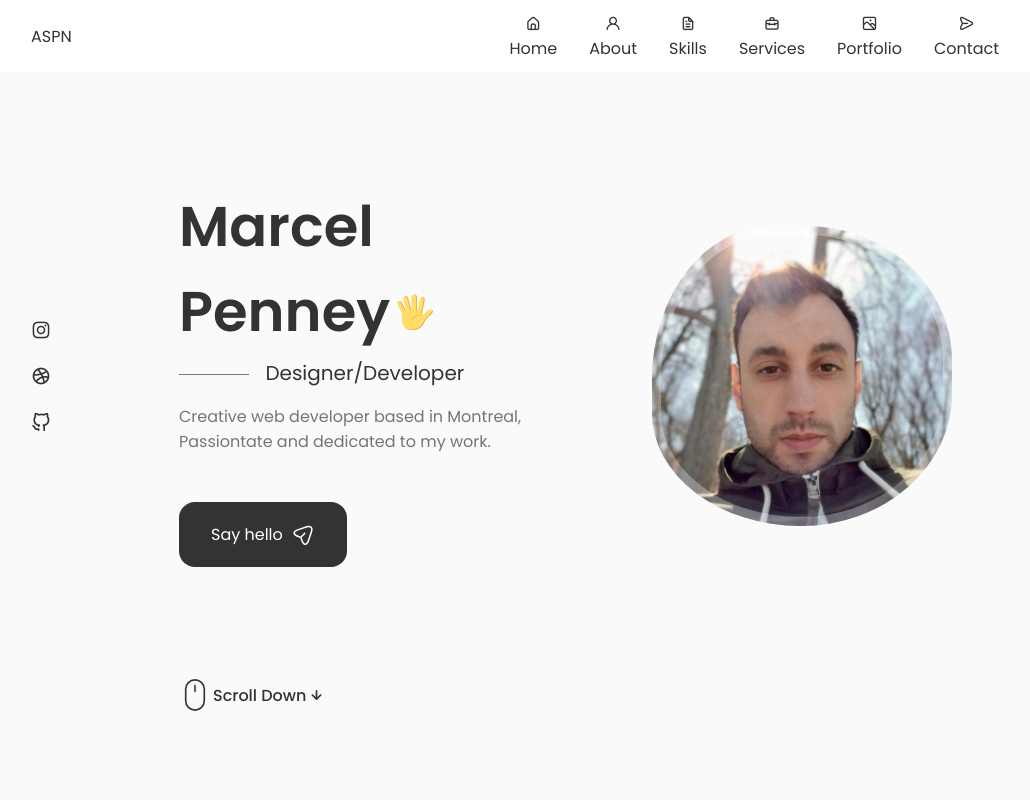
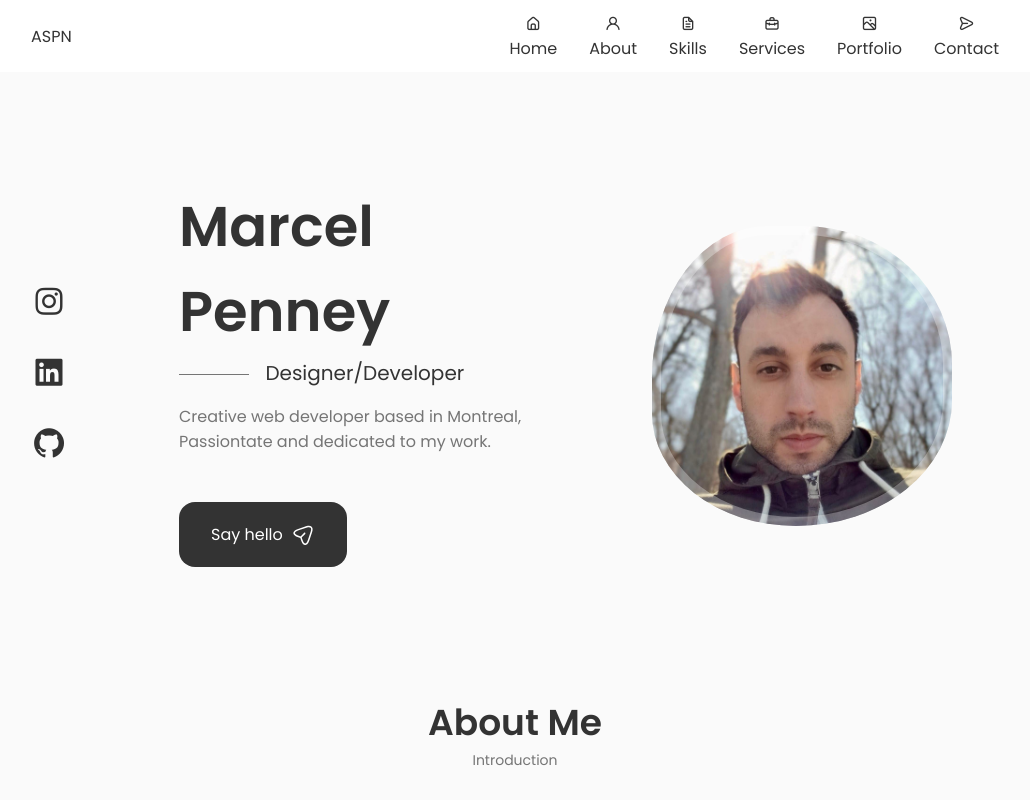
Before and after one commit to MarcelPenn/light-portfolio, a React (Create React App) app: page / in a window 1280 px wide. Shown: the top 800 px of the page, without its empty margins (125-1155 px from the left). Built offline with nearby package versions, Linux system fonts and the light colour scheme.

Commit message:
minor edits

```diff
--- a/src/components/about/about.css
+++ b/src/components/about/about.css
@@ -8,6 +8,8 @@
     width: 350px;
     border-radius: 1.5rem;
     justify-self: center;
+    -webkit-filter: grayscale(100%); /* Safari 6.0 - 9.0 */
+    filter: grayscale(100%);
 }
 
 .about__info {
--- a/src/components/contact/Contact.jsx
+++ b/src/components/contact/Contact.jsx
@@ -15,9 +15,7 @@ const Contact = () => {
 
   return (
     <section className="contact section" id="contact">
-        <h2 className="section__title">Get in touch</h2>
-        <span className="section__subtitle">Contact Me</span>
-
+        <h2 className="section__title">Contact</h2>
         <div className="contact__container container grid">
             <div className="contact__contact">
                 <h3 className="contact__title">Talk to me</h3>
--- a/src/components/home/Data.jsx
+++ b/src/components/home/Data.jsx
@@ -3,57 +3,7 @@ import React from 'react'
 const Data = () => {
   return (
     <div className="home__data">
-        <h1 className="home__title">Marcel Penney
-        <svg
-                  width="36"
-                  height="36"
-                  viewBox="0 0 48 48"
-                  fill="none"
-                  xmlns="http://www.w3.org/2000/svg"
-                  className="home__hand"
-                >
-                  <path
-                    d="M25.4995 32.0305L31.3495 33.1555L36.1495 8.48051C36.4495 6.83051 35.3995 5.18051 33.8245 4.88051C32.1745 4.58051 30.5995 5.70551 30.2995 7.35551L25.4995 32.0305Z"
-                    fill="#FFDD67"
-                  ></path>
-                  <path
-                    d="M33.8996 4.88018C33.6746 4.80518 33.5246 4.80518 33.2996 4.80518C34.6496 5.33018 35.3996 6.75518 35.0996 8.25518L30.2996 32.9302L31.3496 33.1552L36.1496 8.48018C36.5246 6.75518 35.4746 5.18018 33.8996 4.88018Z"
-                    fill="#EBA352"
-                  ></path>
-                  <path
-                    d="M19.4995 32.7802H26.5495V5.55518C26.5495 3.53018 24.9745 1.80518 23.0245 1.80518C21.1495 1.80518 19.4995 3.45518 19.4995 5.55518V32.7802Z"
-                    fill="#FFDD67"
-                  ></path>
-                  <path
-                    d="M23.0995 1.80518C22.9495 1.80518 22.7245 1.80518 22.5745 1.88018C24.2995 2.18018 25.5745 3.68018 25.5745 5.55518V32.8552H26.6245V5.55518C26.6245 3.45518 25.0495 1.80518 23.0995 1.80518Z"
-                    fill="#EBA352"
-                  ></path>
-                  <path
-                    d="M15.7495 32.7054L21.7495 31.1304L15.2245 6.30541C14.7745 4.58041 13.0495 3.53041 11.3995 3.90541C9.74948 4.35541 8.77448 6.08041 9.22448 7.80541L15.7495 32.7054Z"
-                    fill="#FFDD67"
-                  ></path>
-                  <path
-                    d="M11.3995 3.90541L10.9495 4.13041C12.4495 4.05541 13.7995 5.03041 14.2495 6.60541L20.7745 31.4304L21.8245 31.1304L15.2245 6.30541C14.7745 4.58041 13.0495 3.53041 11.3995 3.90541Z"
-                    fill="#EBA352"
-                  ></path>
-                  <path
-                    d="M2.99937 10.355C1.57437 11.03 1.12437 12.83 1.87437 14.33L11.7744 34.055L16.7994 31.505L6.89937 11.78C6.14937 10.28 4.42437 9.68 2.99937 10.355Z"
-                    fill="#FFDD67"
-                  ></path>
-                  <path
-                    d="M2.99956 10.355C2.84956 10.43 2.69956 10.505 2.54956 10.655C3.82456 10.28 5.24956 10.955 5.92456 12.305L15.8246 32.03L16.7996 31.58L6.89956 11.78C6.14956 10.28 4.42456 9.68 2.99956 10.355Z"
-                    fill="#EBA352"
-                  ></path>
-                  <path
-                    d="M46.2744 22.2801C45.0744 19.9551 41.3244 20.1051 37.4994 24.3051C34.7994 27.2301 34.2744 28.2051 31.5744 28.1301V25.0551C31.5744 25.0551 25.7994 20.7801 14.3244 22.7301C14.3244 22.7301 7.79945 23.6301 7.79945 27.0801C7.79945 27.0801 6.67445 35.4051 8.99945 40.6551C12.4494 48.4551 30.1494 50.4801 35.6994 37.2051C36.8244 34.5801 39.0744 32.6301 41.0994 30.1551C43.4244 27.1551 47.5494 24.7551 46.2744 22.2801Z"
-                    fill="#FFDD67"
-                  ></path>
-                  <path
-                    d="M46.2745 22.28C46.0495 21.83 45.7495 21.53 45.3745 21.23C45.4495 21.305 45.5245 21.38 45.5245 21.53C46.7995 24.08 42.6745 26.405 40.1995 29.405C38.1745 31.88 35.9245 33.83 34.7995 36.455C29.9995 47.93 16.0495 47.93 10.1995 42.68C15.5245 48.68 30.5245 49.28 35.5495 37.205C36.6745 34.58 38.9245 32.63 40.9495 30.155C43.4245 27.155 47.5495 24.755 46.2745 22.28ZM32.3245 28.13C27.4495 26.33 18.7495 29.63 19.9495 38.405C19.9495 30.23 27.3745 28.205 31.4245 28.205C32.0245 28.13 32.3245 28.13 32.3245 28.13Z"
-                    fill="#EBA352"
-                  ></path>
-                </svg>
-        </h1>
+        <h1 className="home__title">Marcel Penney</h1>
         <h3 className="home__subtitle">Designer/Developer</h3>
         <p className="home__description">Creative web developer based in Montreal, Passiontate and dedicated to my work.</p>
 
--- a/src/components/home/Home.jsx
+++ b/src/components/home/Home.jsx
@@ -2,7 +2,6 @@ import React from 'react'
 import "./home.css"
 import Social from './Social';
 import Data from './Data';
-import ScrollDown from './ScrollDown';
 
 
 const Home = () => {
@@ -15,8 +14,6 @@ const Home = () => {
 
                 <Data />
             </div>
-
-            <ScrollDown />
         </div>
     </section>
   )
--- a/src/components/home/ScrollDown.jsx
+++ /dev/null
@@ -1,49 +0,0 @@
-import React from 'react'
-
-const ScrollDown = () => {
-  return (
-    <div className="home__scroll">
-      <a href="#about" className="home__scroll-button button--flex">
-      <svg
-                width="32px"
-                height="32px"
-                className="home__scroll-mouse"
-                viewBox="0 0 247 390"
-                version="1.1"
-                xmlns="http://www.w3.org/2000/svg"
-                xmlnsXlink="http://www.w3.org/1999/xlink"
-                style={{
-                  fillRule: "evenodd",
-                  clipRule: "evenodd",
-                  strokeLinecap: "round",
-                  strokeLinejoin: "round",
-                  strokeMiterlimit: "1.5",
-                }}
-              >
-                <path
-                  className="wheel"
-                  d="M123.359,79.775l0,72.843"
-                  style={{
-                    fill: "none",
-                    stroke: "var(--title-color)",
-                    strokeWidth: "20px",
-                  }}
-                ></path>
-                <path
-                  id="mouse"
-                  d="M236.717,123.359c0,-62.565 -50.794,-113.359 -113.358,-113.359c-62.565,0 -113.359,50.794 -113.359,113.359l0,143.237c0,62.565 50.794,113.359 113.359,113.359c62.564,0 113.358,-50.794 113.358,-113.359l0,-143.237Z"
-                  style={{
-                    fill: "none",
-                    stroke: "var(--title-color)",
-                    strokeWidth: "20px",
-                  }}
-                ></path>
-      </svg>
-      <span className="home__scroll-name">Scroll Down</span>
-      <i class="uil uil-arrow-down home__scroll-arrow"></i>
-      </a>
-    </div>
-  )
-}
-
-export default ScrollDown
--- a/src/components/home/Social.jsx
+++ b/src/components/home/Social.jsx
@@ -4,15 +4,15 @@ const Social = () => {
   return (
     <div className="home__social">
         <a href="#" className="home__social-icon" target="_blank">
-            <i className="uil uil-instagram"></i>
+           <i class='bx bxl-instagram'></i>
         </a>
 
         <a href="#" className="home__social-icon" target="_blank">
-            <i className="uil uil-dribbble"></i>
+           <i class='bx bxl-linkedin-square'></i>
         </a>
 
         <a href="#" className="home__social-icon" target="_blank">
-            <i className="uil uil-github-alt"></i>
+          <i class='bx bxl-github'></i>
         </a>
     </div>
   )
--- a/src/components/home/home.css
+++ b/src/components/home/home.css
@@ -16,7 +16,7 @@
 }
 
 .home__social-icon {
-    font-size: 1.25rem;
+    font-size: 2.25rem;
     color: var(--title-color);
 }
 
@@ -26,12 +26,6 @@
 .home__title {
     font-size: var(--big-font-size);
     margin-bottom: var(--mb-0-25);
-}
-
-.home__hand {
-    width: 38px;
-    height: 38px;
-    margin-left: 0.4rem;
 }
 
 .home__subtitle {
@@ -82,34 +76,6 @@
     }
 }
 
-.home__scroll {
-    margin-left: 9.25rem;
-}
-
-.wheel {
-    animation: scroll 2s ease infinite;
-}
-
-@keyframes scroll {
-    0% {
-        transform: translateY(0);
-    }
-    30% {
-        transform: translateY(3.75rem);
-    }
-}
-
-.home__scroll-name {
-    color: var(--title-color);
-    font-weight: var(--font-medium);
-    margin-right: var(--mb-0-250);
-    margin-left: 2px;
-}
-
-.home__scroll-arrow {
-    font-size: 1.25rem;
-    color: var(--title-color);
-}
 
 /* Breakpoints */
 @media screen and (max-width: 992px) {
--- a/src/components/qualifications/Qualifications.jsx
+++ b/src/components/qualifications/Qualifications.jsx
@@ -11,9 +11,7 @@ const Qualifications = () => {
 
   return (
     <section className="qualification section">
-        <h2 className="section__title">Qualification</h2>
-        <span className="section__subtitle">My personal journey</span>
-
+        <h2 className="section__title">Qualifications</h2>
         <div className="qualification__container container">
             <div className="qualification__tabs">
                 <div className={
```
